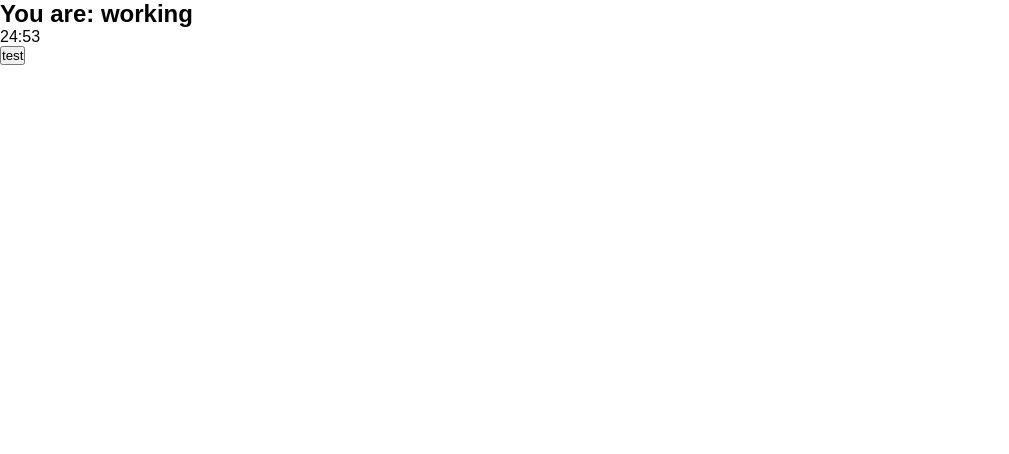
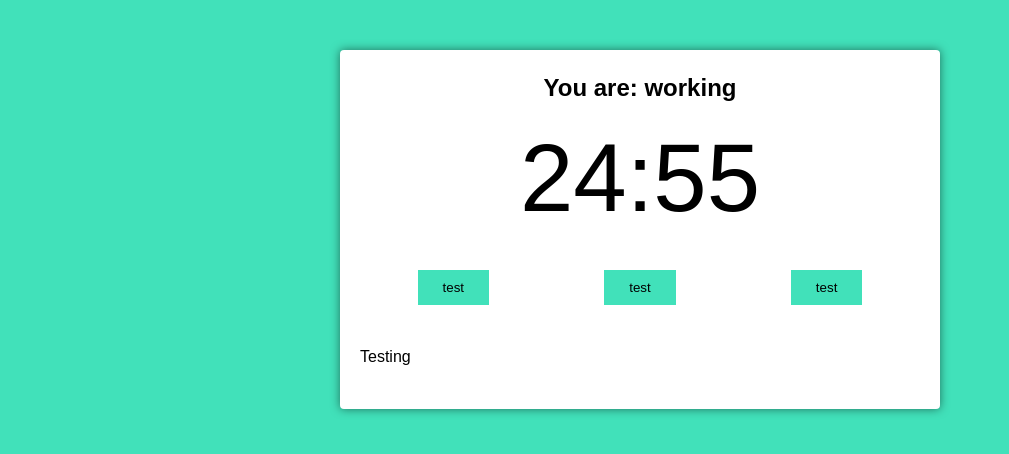
Before and after one commit to Diogo-d-Souza/pomodoro-app, a React (Create React App) app: page / in a window 1280 px wide. Shown: the top 454 px of the page, without its empty margins (0-1009 px from the left). Built offline with nearby package versions, Linux system fonts and the light colour scheme; the HTML template or start-up script is replaced by a standard one.

Commit message:
feat: CSS

```diff
--- a/src/App.tsx
+++ b/src/App.tsx
@@ -4,7 +4,12 @@
 function App(): React.JSX.Element {
   return (
     <div className="container">
-      <PomodoroTimer pomodoroTime={1500} />
+      <PomodoroTimer
+        pomodoroTime={1500}
+        shortRestTime={300}
+        longRestTime={900}
+        cycles={4}
+      />
     </div>
   );
 }
--- a/src/components/pomodoro-timer.tsx
+++ b/src/components/pomodoro-timer.tsx
@@ -5,6 +5,9 @@
 
 interface PomodoroTimerProps {
   pomodoroTime: number;
+  shortRestTime: number;
+  longRestTime: number;
+  cycles: number;
 }
 export default function PomodoroTimer(
   props: PomodoroTimerProps,
@@ -18,7 +21,14 @@
     <div className="pomodoro">
       <h2>You are: working</h2>
       <Timer mainTime={mainTime} />
-      <Button text="test" onClick={() => console.log(1)}></Button>
+      <div className="controls">
+        <Button text="test" onClick={() => console.log(1)}></Button>
+        <Button text="test" onClick={() => console.log(1)}></Button>
+        <Button text="test" onClick={() => console.log(1)}></Button>
+      </div>
+      <div className="details">
+        <p>Testing</p>
+      </div>
     </div>
   );
 }
--- a/src/index.css
+++ b/src/index.css
@@ -7,4 +7,63 @@
 
 body {
   font-family: sans-serif;
+  background: #41e1ba;
+  transition: background-color 300ms ease-in-out;
+  line-height: 1.5;
 }
+
+.container {
+  max-width: 640px;
+  margin: 0 auto;
+}
+
+.working {
+  background: #ef5d50;
+}
+
+.hidden {
+  display: none;
+}
+
+.pomodoro {
+  background: #fff;
+  margin: 50px 20px;
+  padding: 20px;
+  border-radius: 4px;
+  box-shadow: 0 0 10px rgba(0, 0, 0, .5);
+}
+
+.pomodoro h2{
+  font-size: 24px;
+  text-align: center;
+}
+
+.pomodoro .timer{
+  font-size: 6rem;
+  text-align: center;
+}
+
+.pomodoro .controls{
+  display: flex;
+  align-items: center;
+  justify-content: space-evenly;
+}
+
+.pomodoro button{
+  background: #41e1ba;
+  border: none;
+  cursor: pointer;
+  padding: 10px 25px;
+  color: #000;
+  transition: background-color 300ms ease-in-out;
+  margin: 20px auto;
+}
+
+.working .pomodoro button{
+  background: #ef5d50;
+  color: #fff;
+}
+
+.pomodoro .details {
+  margin: 20px 0;
+}
```
